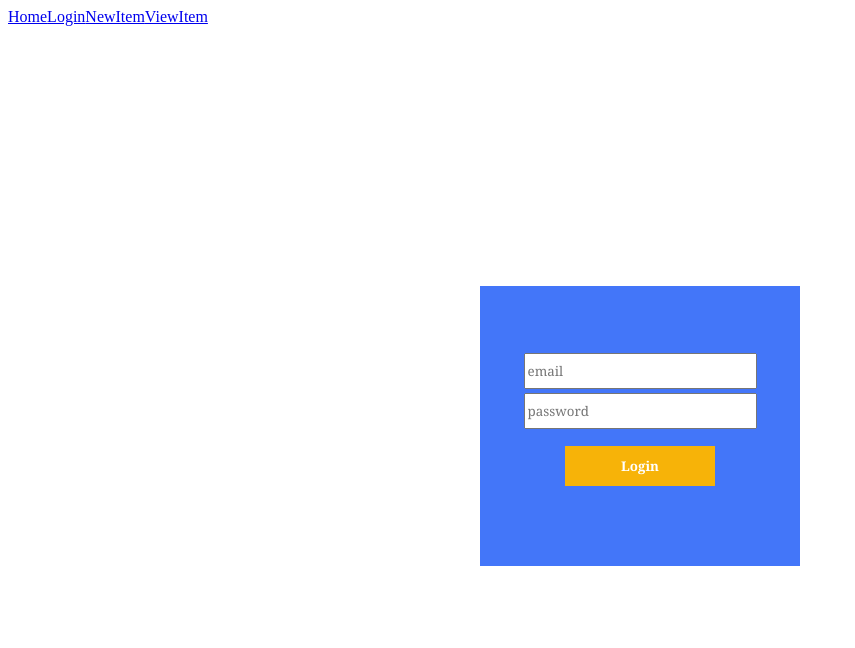
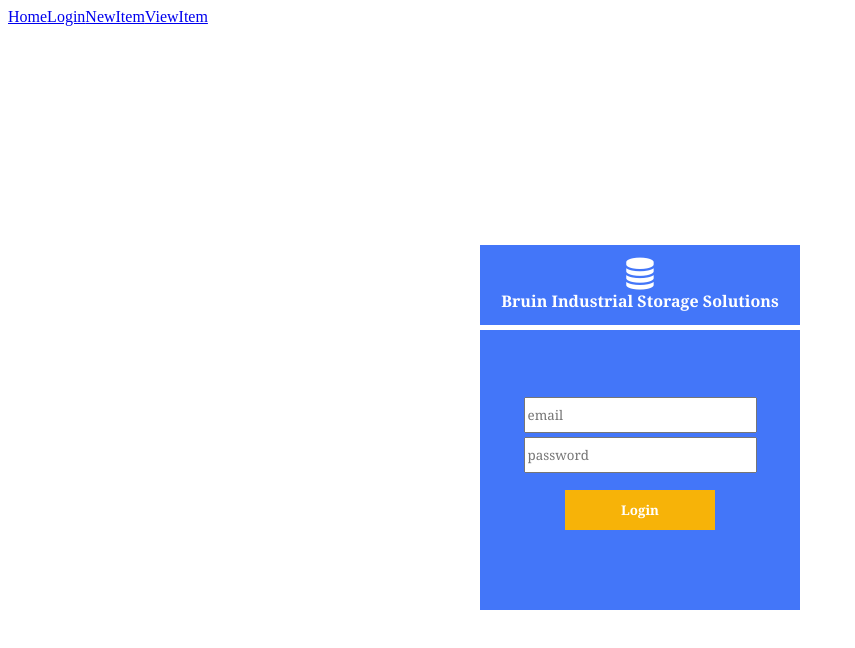
Before and after one commit to EdNawrocki/CS35L-Project, a React (Create React App) app: page /login in a window 1280 px wide. Shown: the top 648 px of the page, without its empty margins (0-855 px from the left). Built offline with nearby package versions, Linux system fonts and the light colour scheme.

Commit message:
More CSS for Login
*Added app title and icon to top of login

```diff
--- a/src/pages/login.js
+++ b/src/pages/login.js
@@ -7,6 +7,7 @@ import {auth} from "../firebase";
 import { useNavigate } from "react-router-dom";
 
 import {AuthContext} from "../context/AuthContext"
+import 'font-awesome/css/font-awesome.min.css';
 
 function Login() {
   const [error, setError] = useState(false)     // error logging in?
@@ -33,6 +34,7 @@ function Login() {
 
   return (
     <div className="login">
+      <h1 className="login"><i className="fa fa-database fa-2x"></i> Bruin Industrial Storage Solutions</h1>
       <form className="login" onSubmit={handleLogin}>
         <input className="login" type="email" placeholder="email" onChange={e=>setEmail(e.target.value)} />
         <input className="login" type="password" placeholder="password" onChange={e=>setPassword(e.target.value)} />
--- a/src/styles.css
+++ b/src/styles.css
@@ -4,8 +4,21 @@
     font-family: Georgia, serif;
     height: 100vh;
     display: flex;
+    flex-direction: column;
     align-items: center;
     justify-content: center;
+}
+
+h1.login{
+    border:solid;
+    font-size: medium;
+    height: 10vh;
+    width: 40vh;
+    margin-top: 0;
+    margin-bottom: 2px;
+    color: white;
+    background-color:  #094CF8C2;
+
 }
 
 form.login{
```
